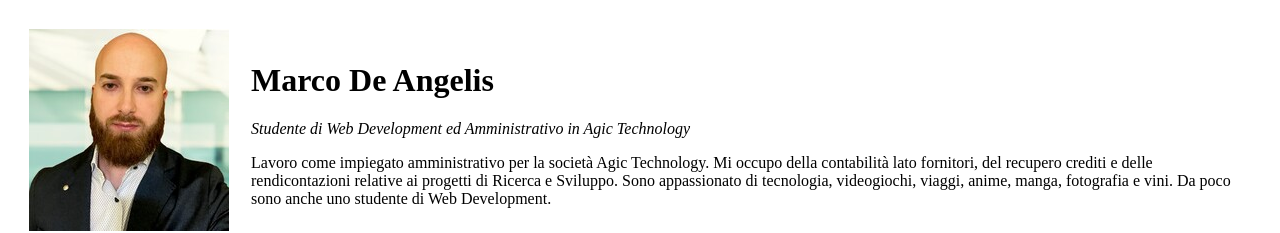
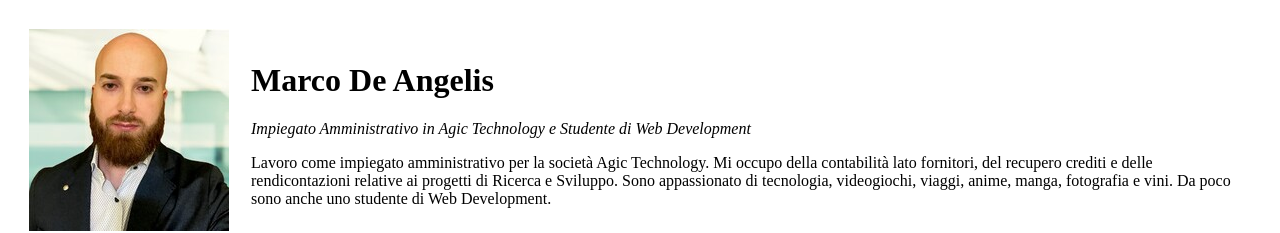
Before and after one commit to MarcoMDA/cv, a plain HTML site: page index.html in a window 1280 px wide. Shown: the top 233 px of the page. Drawn offline with Linux system fonts and the light colour scheme.

Commit message:
updated file

```diff
--- a/index.html
+++ b/index.html
@@ -12,7 +12,7 @@
       <td><img src="marco.jpeg" alt="Foto profilo di Marco"></td>
       <td>
         <h1>Marco De Angelis</h1>
-        <p><em>Studente di Web Development ed Amministrativo in Agic Technology</em></p>
+        <p><em>Impiegato Amministrativo in Agic Technology e Studente di Web Development</em></p>
         <p>Lavoro come impiegato amministrativo per la società Agic Technology. Mi occupo della contabilità lato fornitori, del recupero crediti e delle rendicontazioni relative ai progetti di Ricerca e Sviluppo. Sono appassionato di tecnologia, videogiochi, viaggi, anime, manga, fotografia e vini. Da poco
           sono anche uno studente di Web Development.</p>
       </td>
```
